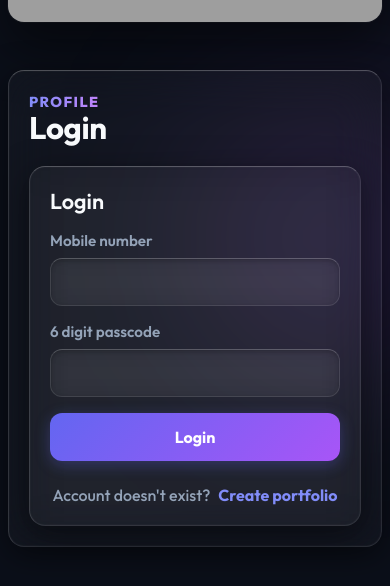
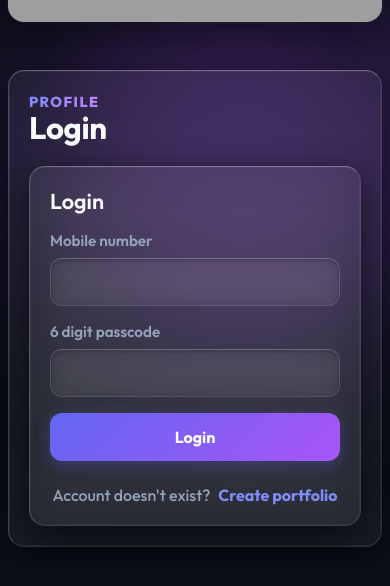
Before and after one commit to kunal2303/fund-management, a React (Vite) app: page / in a window 390 px wide. Shown: the part 600-1186 px from the top of the page. Built offline with nearby package versions, Linux system fonts and the light colour scheme; grey boxes are pictures that could not be loaded.

Commit message:
added glass effect to mobile view

```diff
--- a/src/styles.css
+++ b/src/styles.css
@@ -610,7 +610,9 @@ tr:hover td {
 
 @media (max-width: 640px) {
   body::before, body::after {
-    filter: blur(100px);
+    width: 100vw;
+    height: 100vw;
+    filter: blur(80px);
   }
 
   .app-shell {
@@ -651,6 +653,10 @@ tr:hover td {
   .tracker-section,
   .fund-card,
   .summary-card {
+    background: rgba(255, 255, 255, 0.05);
+    border-top: 1px solid rgba(255, 255, 255, 0.3);
+    border-left: 1px solid rgba(255, 255, 255, 0.2);
+    box-shadow: 0 8px 32px 0 rgba(0, 0, 0, 0.6), inset 0 0 0 1px rgba(255, 255, 255, 0.05);
     padding: 1.25rem;
     border-radius: 16px;
   }
```
